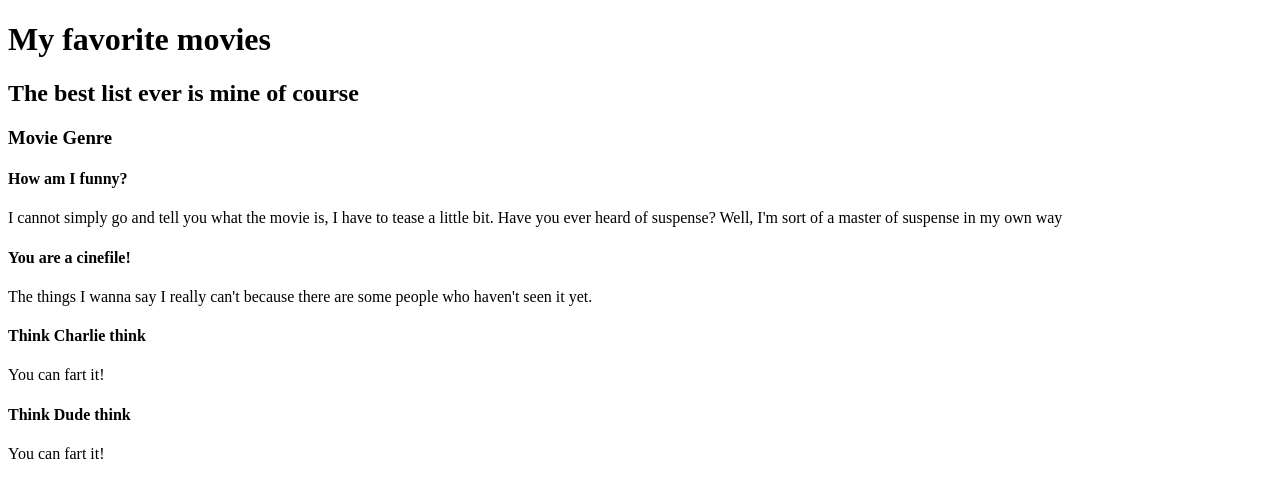
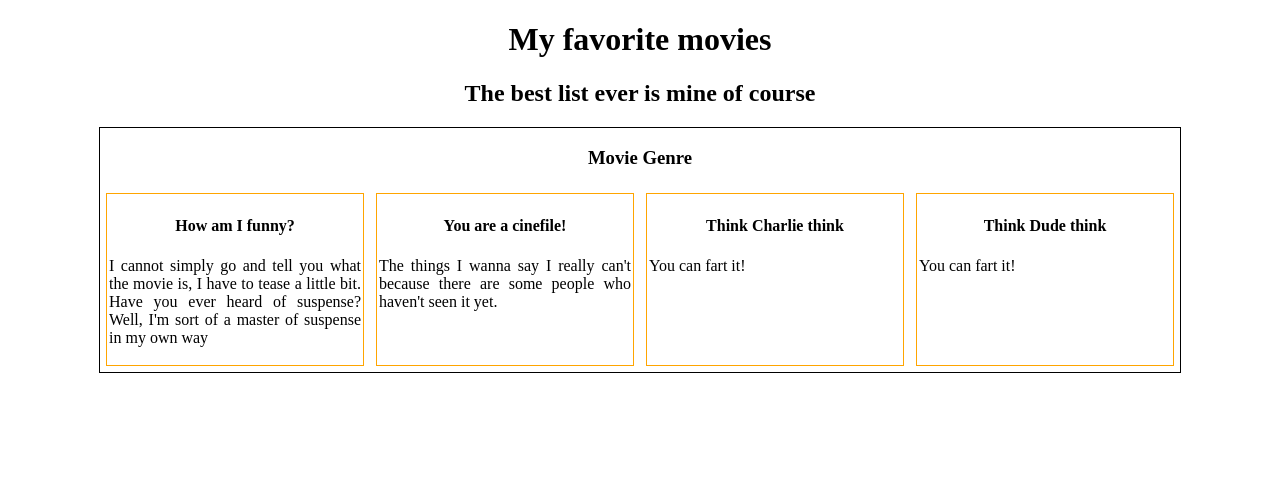
Before and after one commit to Shamoleambo/tabs, a React (Vite) app: page / in a window 1280 px wide. Shown: the top 498 px of the page. Built offline with nearby package versions, Linux system fonts and the light colour scheme.

Commit message:
add some beautiful style my lady

```diff
--- a/src/App.jsx
+++ b/src/App.jsx
@@ -6,11 +6,13 @@ function App() {
     <>
       <h1>My favorite movies</h1>
       <h2>The best list ever is mine of course</h2>
-      <section>
+      <section class='genres-section'>
         <h3>Movie Genre</h3>
-        {DATA.map((datum) => (
-          <MovieGenre key={datum.title} {...datum} />
-        ))}
+        <div className='movie-genres'>
+          {DATA.map((datum) => (
+            <MovieGenre key={datum.title} {...datum} />
+          ))}
+        </div>
       </section>
     </>
   )
--- a/src/components/MovieGenre.jsx
+++ b/src/components/MovieGenre.jsx
@@ -1,6 +1,6 @@
 function MovieGenre({ title, explanation }) {
   return (
-    <div className='movie-genre'>
+    <div className='genre'>
       <h4>{title}</h4>
       <p>{explanation}</p>
     </div>
--- a/src/index.css
+++ b/src/index.css
@@ -0,0 +1,30 @@
+:root {
+  margin: 0;
+}
+
+h1,
+h2 {
+  text-align: center;
+}
+
+.genres-section {
+  margin: auto;
+  width: 1080px;
+  border: 1px solid black;
+  text-align: center;
+}
+
+.movie-genres {
+  display: flex;
+}
+
+.genre {
+  border: 1px solid orange;
+  margin: 6px;
+  padding: 2px;
+  width: 25%;
+}
+
+.genre p {
+  text-align: justify;
+}
--- a/src/main.jsx
+++ b/src/main.jsx
@@ -1,9 +1,10 @@
 import { StrictMode } from 'react'
 import { createRoot } from 'react-dom/client'
 import App from './App.jsx'
+import './index.css'
 
 createRoot(document.getElementById('root')).render(
   <StrictMode>
     <App />
-  </StrictMode>,
+  </StrictMode>
 )
```
